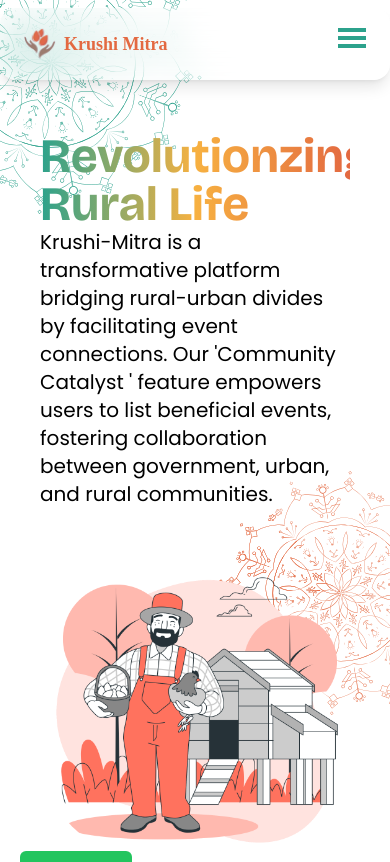
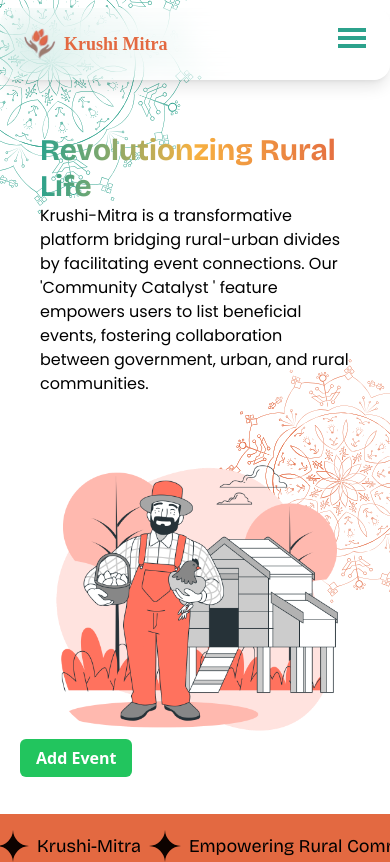
Before and after one commit to zkBOYss/Krushi-Mitra, a React (Vite) app in the folder frontend/: page / in a window 390 px wide. Shown: the top 862 px of the page. Built offline with nearby package versions, Linux system fonts and the light colour scheme; no server answers; a web font is replaced by a local one.

Commit message:
Frontend: Home page Responsive ui fixes

```diff
--- a/frontend/src/pages/Home.jsx
+++ b/frontend/src/pages/Home.jsx
@@ -17,8 +17,8 @@ function Home() {
         <div className="flex flex-col">
             <div className="flex items-center mx-20 justify-between mt-10 max-sm:mx-5 max-sm:flex-col max-sm:gap-10">
                 <div className="flex-col w-1/2 max-sm:w-full relative">
-                    <h1 className="text-5xl font-bold text bg-clip-text text-transparent bg-gradient-to-r from-lightgreen via-lightyellow to-lightred font-grotesk">Revolutionzing Rural Life</h1>
-                    <p className="text-xl font-poppins font-normal">Krushi-Mitra is a transformative platform bridging rural-urban divides by facilitating event connections. Our &apos;Community Catalyst &apos; feature empowers users to list beneficial events, fostering collaboration between government, urban, and rural communities. </p>
+                    <h1 className="text-5xl font-bold max-sm:text-3xl bg-clip-text text-transparent bg-gradient-to-r from-lightgreen via-lightyellow to-lightred font-grotesk">Revolutionzing Rural Life</h1>
+                    <p className="text-xl max-sm:text-base font-poppins font-normal">Krushi-Mitra is a transformative platform bridging rural-urban divides by facilitating event connections. Our &apos;Community Catalyst &apos; feature empowers users to list beneficial events, fostering collaboration between government, urban, and rural communities. </p>
                     <img src={chakra3} alt="chakra1" width={500} height={500} className="absolute pointer-events-none -left-80 -top-80 max-sm:-left-36 max-sm:-top-56 -z-10 " style={{ transform: `rotate(${-rotation}deg)` }} />
                 </div>
                 <div className="flex relative">
```
